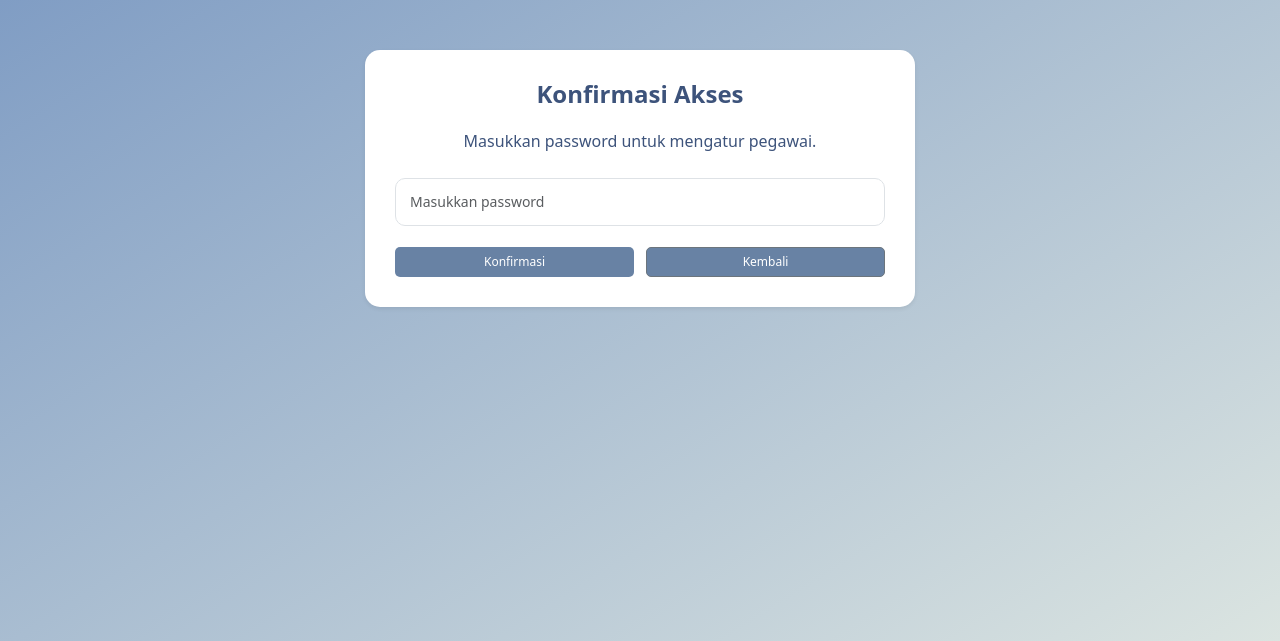
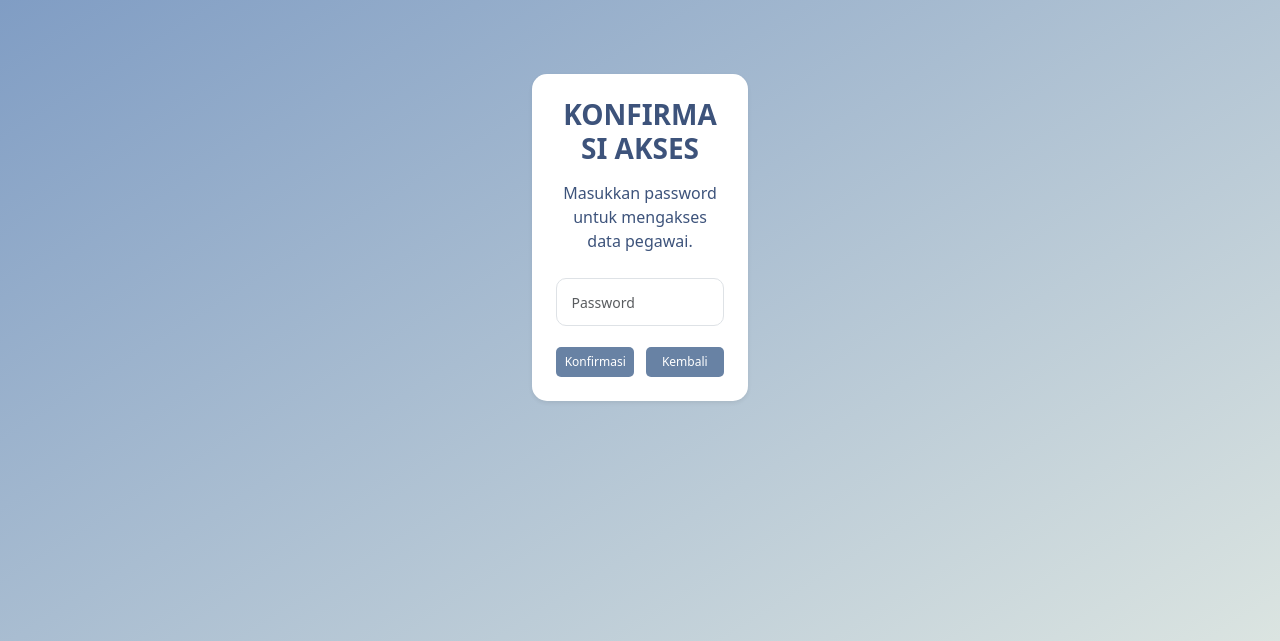
Before and after one commit to pxyzaa/project-akhir-pemweb, a PHP site: page /confirm.php in a window 1280 px wide. Shown: the top 641 px of the page. Run offline with PHP 8.4, Linux system fonts and the light colour scheme; the visitor is signed in with stand-in values (Sample User, id 1); some libraries are stand-ins or nearby versions.

Commit message:
Update confirm.php

```diff
--- a/confirm.php
+++ b/confirm.php
@@ -1,47 +1,60 @@
 <?php
-include 'cek_login.php';
+session_start();
+require "config.php";
+$pesan = "";
 
-if ($_SERVER["REQUEST_METHOD"] == "POST") {
+if(!isset($_SESSION['id_user'])){
+    header("location:login.php");
+    exit;
+}
+if($_SERVER["REQUEST_METHOD"] == "POST"){
     $password = $_POST['password'];
     $passManager = "inimanager123";
-
-    if ($password == $passManager) {
+    if($password == $passManager){
         $_SESSION['mode_atur'] = true;
         header("location:atur.php");
-    } else {
+        exit;
+    } else{
         $_SESSION['mode_atur'] = false;
         header("location:dashboard.php");
-    }
         exit;
     }
+}
 ?>
+
 <!DOCTYPE html>
-<html lang="id" data-bs-theme="light">
+<html lang="en">
 <head>
     <meta charset="UTF-8">
     <meta name="viewport" content="width=device-width, initial-scale=1.0">
-    <link href="https://cdn.jsdelivr.net/npm/bootstrap@5.3.3/dist/css/bootstrap.min.css" rel="stylesheet">
+    <link href="https://cdn.jsdelivr.net/npm/bootstrap@6.0.0-alpha.1/dist/css/bootstrap.min.css" rel="stylesheet" integrity="sha384-B/GM4XqrwHnWXNOWMbloTmrYXZg10cakYGmpfsR/bbzQ6JAJI4ihuyADKLnBgrCe" crossorigin="anonymous">
     <link rel="stylesheet" href="css/style.css">
     <title>Konfirmasi Akses</title>
 </head>
 <body class="confirm-page">
     <div class="confirm-box">
+        <div class="row justify-content-center mt-4">
+            <div class="col-md-5">
                 <div class="card shadow-sm">
-            <div class="card-body">
-                <h4 class="judul text-center fw-bold">Konfirmasi Akses</h4>
-                <p class="confirm-text text-center">Masukkan password untuk mengatur pegawai.</p>
+                    <div class="card-body p-4">
+                        <h3 class="judul fw-bold text-center mb-3">KONFIRMASI AKSES</h3>
+                        <p style="color: #3d537b;"
+                        class="text-center confirm-text">
+                            Masukkan password untuk mengakses data pegawai.
+                        </p>
                         <form action="confirm.php" method="POST">
                             <div class="mb-3">
-                        <input type="password" class="form-control" name="password"
-                               placeholder="Masukkan password" required>
+                                <input class="form-control" type="password" name="password" placeholder="Password" required>
                             </div>
                             <div class="confirm-buttons">
                                 <button type="submit" class="btn confirm-btn">Konfirmasi</button>
-                        <a href="dashboard.php" class="btn btn-secondary confirm-btn">Kembali</a>
+                                <a href="dashboard.php" class="btn confirm-btn">Kembali</a>
                             </div>
                         </form>
                     </div>
                 </div>
             </div>
+        </div>
+    </div>
 </body>
 </html>
```
Lines whose indentation alone changed are shown as unchanged.
